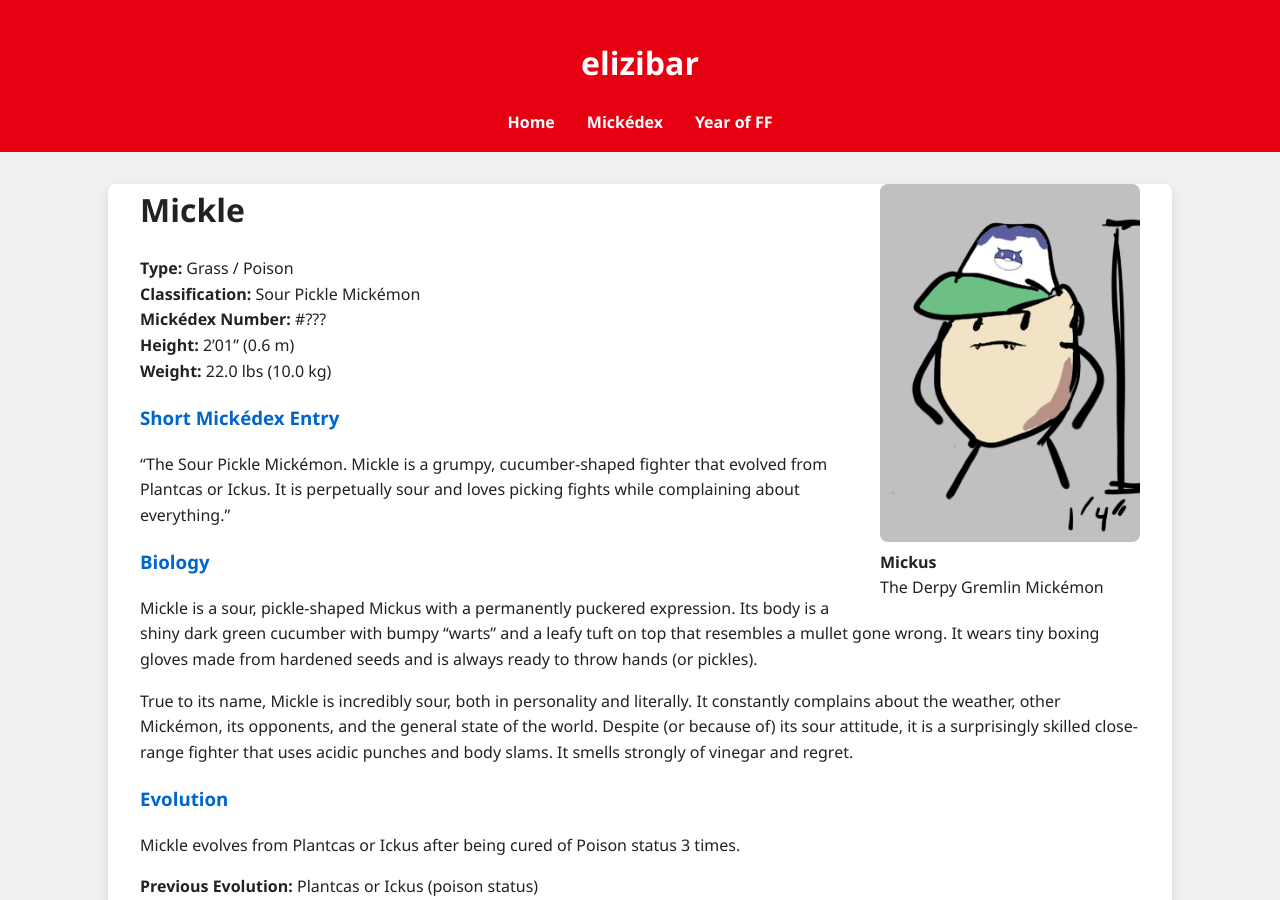
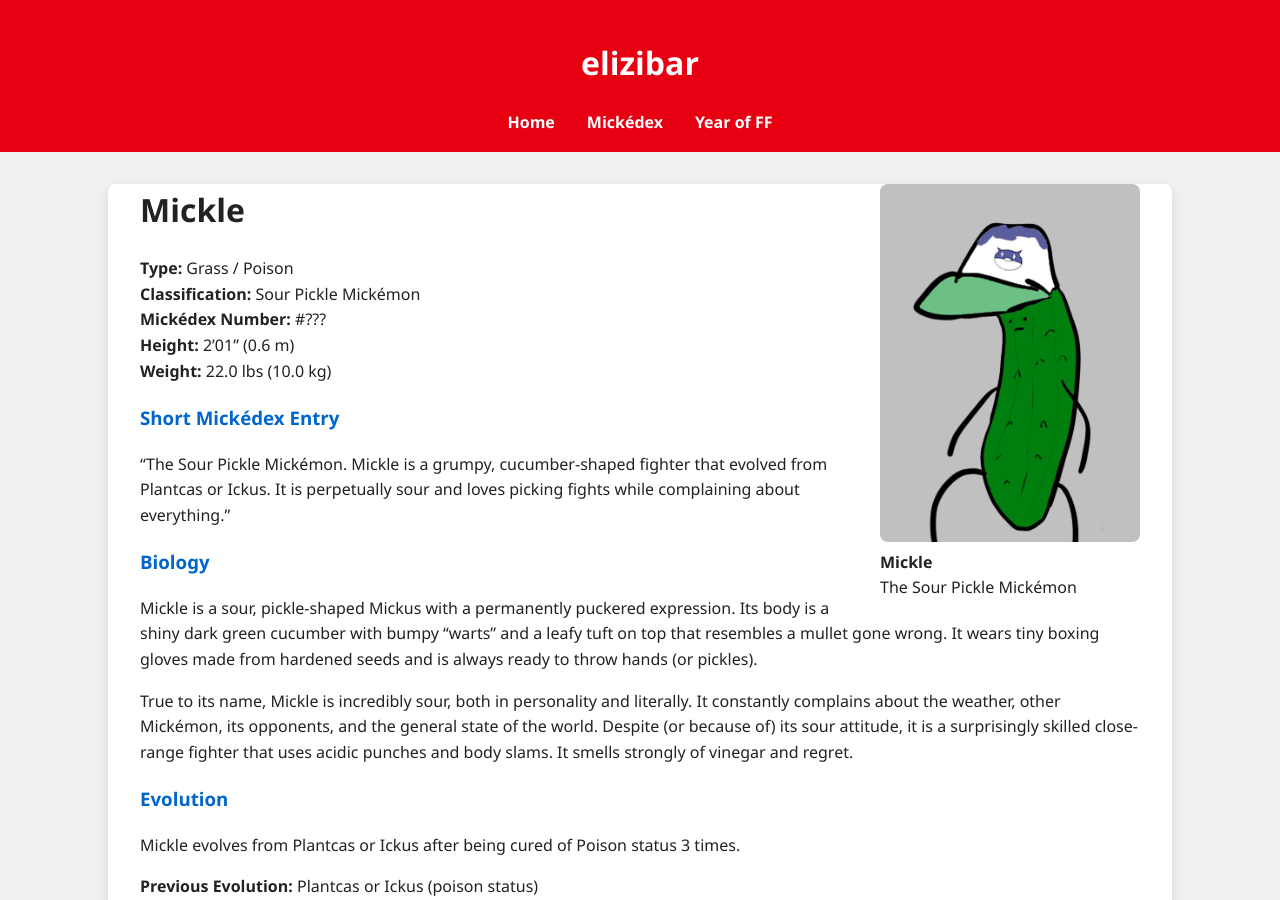
Before and after one commit to elizibar/elizibar.github.io, a Jekyll site: the page built from mickedex/plant/mickle.md, in a window 1280 px wide and 900 px high. Built offline with Jekyll 4.4.1, drawn with Linux system fonts in a browser that asks for light colours.

Commit message:
Update mickle.md

```diff
--- a/mickedex/plant/mickle.md
+++ b/mickedex/plant/mickle.md
@@ -5,8 +5,8 @@ permalink: /mickedex/mickle/
 ---
 
 <figure style="float: right; margin: 0 0 20px 20px; width: 260px;">
-  <img src="/assets/images/mickus.png" alt="Meekee" style="width: 100%; border-radius: 8px;">
-  <figcaption><strong>Mickus</strong><br>The Derpy Gremlin Mickémon</figcaption>
+  <img src="/assets/images/mickle.png" alt="Mickle" style="width: 100%; border-radius: 8px;">
+  <figcaption><strong>Mickle</strong><br>The Sour Pickle Mickémon</figcaption>
 </figure>
 
 # Mickle
```
